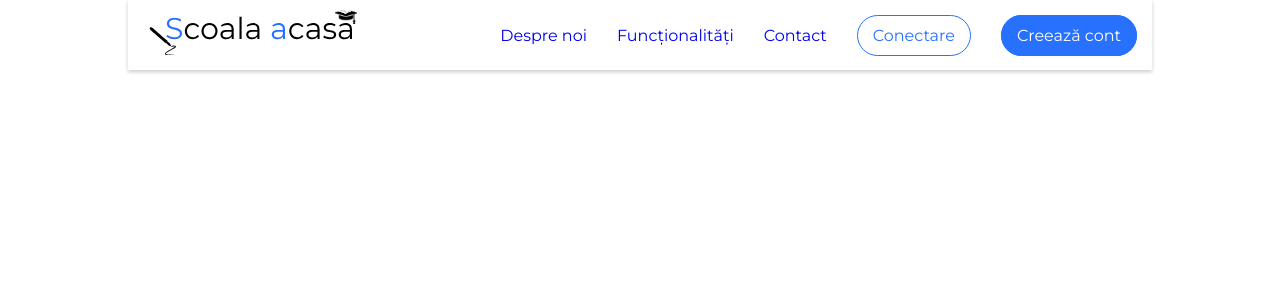
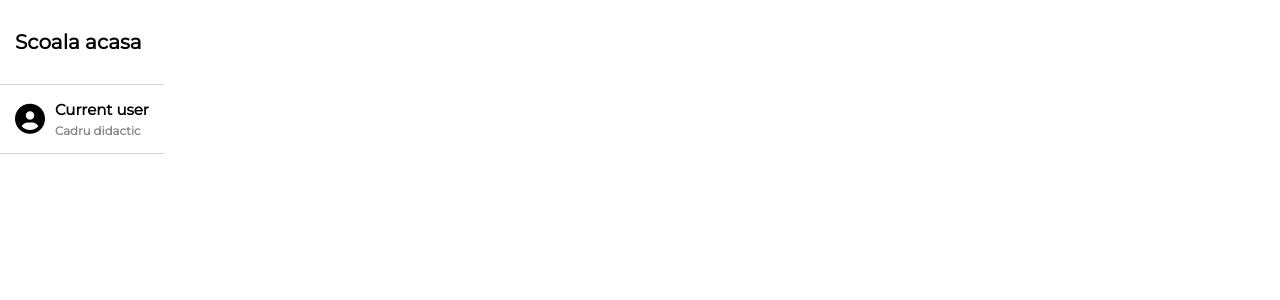
Before and after one commit to ispasvalentin22/scoala-acasa, a React (Create React App) app in the folder client/: page /dashboard in a window 1280 px wide. Shown: the top 300 px of the page. Built offline with nearby package versions, Linux system fonts and the light colour scheme.

Commit message:
created dashboard page

```diff
--- a/client/public/index.html
+++ b/client/public/index.html
@@ -28,6 +28,7 @@
     <title>Scoala acasa - platforma ta de organizare scolara</title>
     <link rel="preconnect" href="https://fonts.gstatic.com">
     <link href="https://fonts.googleapis.com/css2?family=Montserrat&display=swap" rel="stylesheet">
+    <script src="https://kit.fontawesome.com/ba86b1484a.js" crossorigin="anonymous"></script>
   </head>
   <body>
     <noscript>You need to enable JavaScript to run this app.</noscript>
--- a/client/src/App.js
+++ b/client/src/App.js
@@ -5,6 +5,7 @@ import HomePage from './pages/homepage/homepage.component';
 import Navbar from './components/navbar/navbar.component';
 import SignUp from './pages/signup/sign-up.component';
 import Login from './pages/login/login.component';
+import Dashboard from './pages/dashboard/dashboard.component';
 
 import { Provider } from 'react-redux';
 import { persistor, store } from './redux/store';
@@ -15,12 +16,15 @@ const App = () => {
   return (
     <Provider store={store}>
       <Router>
-        <Navbar />
           <div className="App">
             <Switch>
-              <Route path="/" exact component={() => <HomePage />} />
-              <Route path="/signup" component={() => <SignUp />} />
-              <Route path="/login" component={() => <Login />} />
+              <Route path="/dashboard" component={() => <Dashboard />} />
+              <div>
+                <Navbar />
+                <Route path="/" exact component={() => <HomePage />} />
+                <Route path="/signup" component={() => <SignUp />} />
+                <Route path="/login" component={() => <Login />} />
+              </div>
             </Switch>
           </div>
       </Router>
--- a/client/src/App.scss
+++ b/client/src/App.scss
@@ -5,6 +5,7 @@
 @import './components/navbar/navbar';
 @import './pages/signup/sign-up';
 @import './pages/login/login';
+@import './pages/dashboard/dashboard';
 
 * {
   box-sizing: border-box;
--- a/client/src/components/navbar/navbar.component.jsx
+++ b/client/src/components/navbar/navbar.component.jsx
@@ -18,7 +18,10 @@ const Navbar = () => {
   const renderLinks = () => {
     if (isLoggedIn()) {
       return (
-        <Link className='logout' to='/' onClick={handleLogout}>Log out</Link>
+        <div>
+          <Link className='option' to='/dashboard'>Panou de control</Link>
+          <Link className='logout' to='/' onClick={handleLogout}>Deconectare</Link>
+        </div>
       );
     } else {
       return (
--- a/client/src/pages/dashboard/_dashboard.scss
+++ b/client/src/pages/dashboard/_dashboard.scss
@@ -0,0 +1,25 @@
+.sidemenu__app {
+  padding: 3rem;
+  padding-left: 1.5rem;
+  font-size: 2rem;
+}
+
+.currentuser {
+  display: flex;
+  align-items: center;
+  width: fit-content;
+  padding: 1.5rem;
+  border-top: 1px solid rgb(211, 211, 211);
+  border-bottom: 1px solid rgb(211, 211, 211);
+
+}
+
+.currentuser__details h3 {
+  color: rgb(133, 133, 133);
+  margin-top: 0.5rem;
+}
+
+.fa-user-circle {
+  font-size: 3rem;
+  margin-right: 1rem;
+}
--- a/client/src/pages/dashboard/dashboard.component.jsx
+++ b/client/src/pages/dashboard/dashboard.component.jsx
@@ -1 +1,20 @@
-import React from 'react';
+import React, { useEffect } from 'react';
+import { useDispatch, useSelector } from 'react-redux';
+import { getUserInfo } from '../../redux/user/user.actions';
+
+const Dashboard = () => {
+  return (
+    <section className="sidemenu">
+      <h2 className="sidemenu__app">Scoala acasa</h2>
+      <div className="currentuser">
+        <i class="fas fa-user-circle"></i>
+        <div className="currentuser__details">
+          <h2>Current user</h2>
+          <h3>Cadru didactic</h3>
+        </div>
+      </div>
+    </section>
+  )
+}
+
+export default Dashboard;
--- a/client/src/pages/login/login.component.jsx
+++ b/client/src/pages/login/login.component.jsx
@@ -18,7 +18,7 @@ const Login = () => {
     e.preventDefault();
 
     dispatch(userLogin({ email, password }));
-    if (isLoggedIn()) { history.push("/"); }
+    if (isLoggedIn()) { history.push("/dashboard"); }
   }
 
   // useEffect(() => {
```
